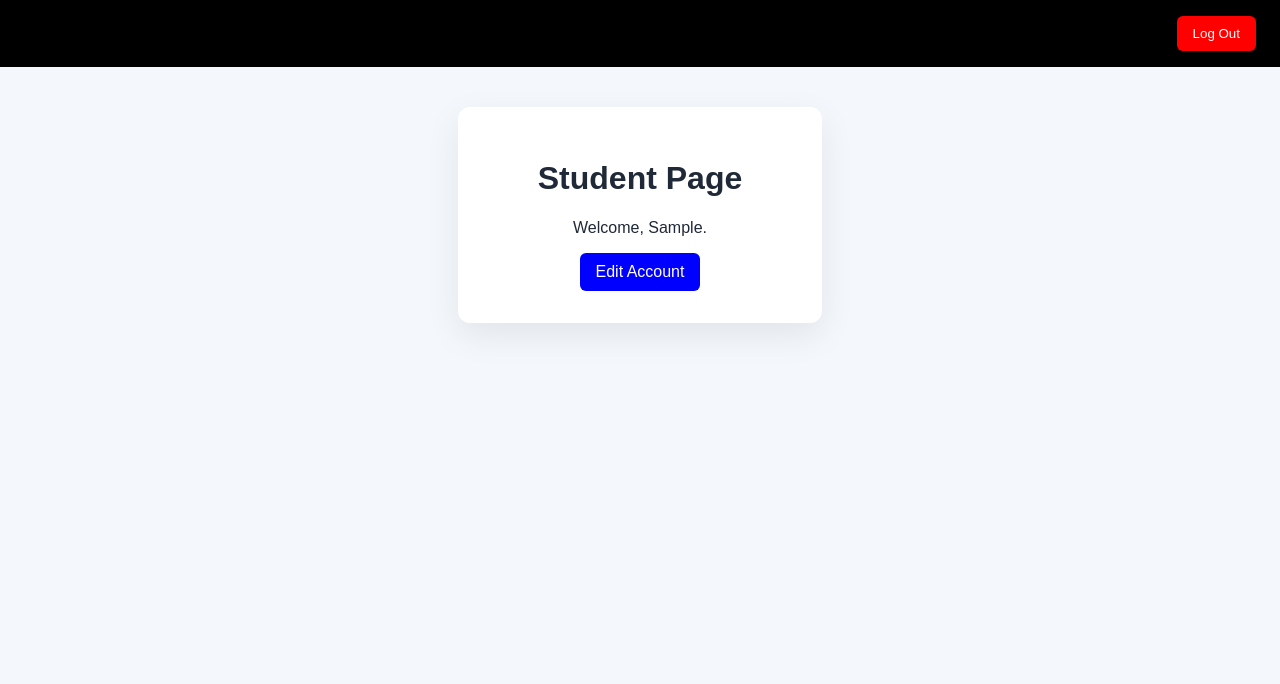
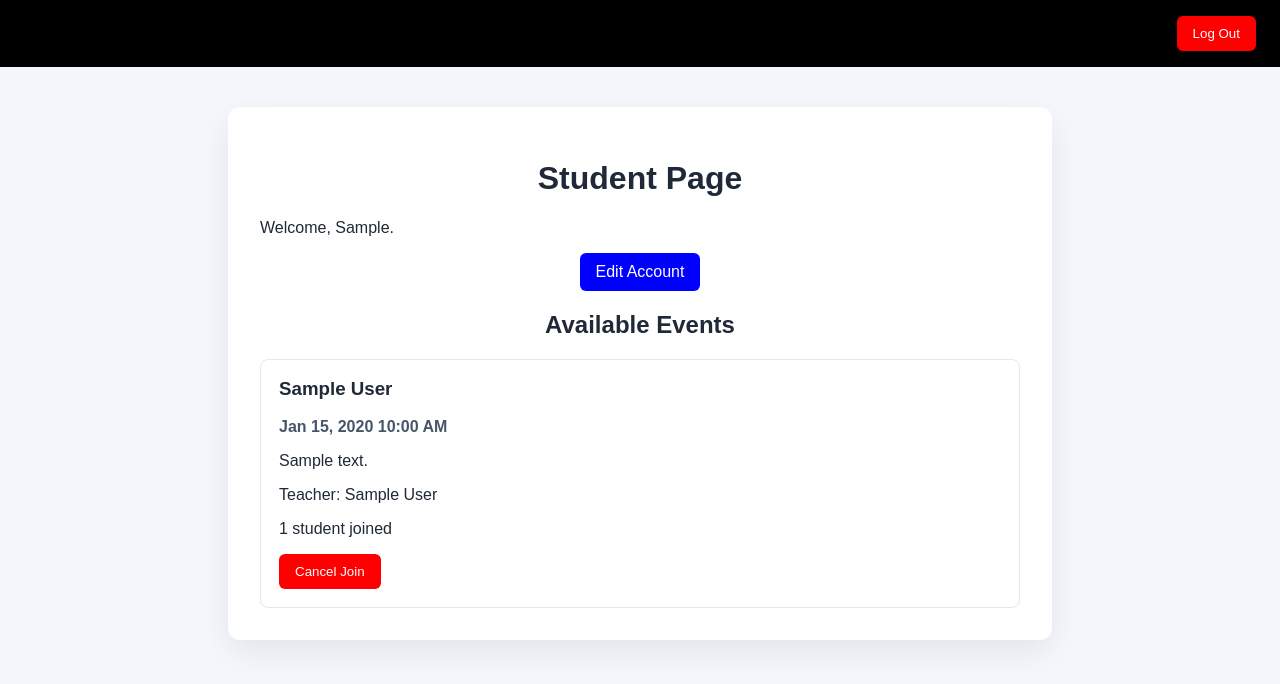
Before and after one commit to josephkim-orillosa/DC122Q, a Django app: page /student/ in a window 1280 px wide. Shown: the top 684 px of the page. Run offline with Django 5.2, Linux system fonts and the light colour scheme; a user stored in the database is signed in; tables that the repository leaves empty hold one stand-in row (values such as "Sample post").

Commit message:
Updated project files

```diff
--- a/studentapp/admin.py
+++ b/studentapp/admin.py
@@ -1,7 +1,8 @@
 from django.contrib import admin
 
-from .models import AccountProfile, Student
+from .models import AccountProfile, Event, Student
 
 
 admin.site.register(AccountProfile)
 admin.site.register(Student)
+admin.site.register(Event)
--- a/studentapp/models.py
+++ b/studentapp/models.py
@@ -24,3 +24,26 @@ class Student(models.Model):
 
     def __str__(self):
         return self.name
+
+
+class Event(models.Model):
+    title = models.CharField(max_length=150)
+    description = models.TextField(blank=True)
+    scheduled_at = models.DateTimeField()
+    created_at = models.DateTimeField(auto_now_add=True)
+    teacher = models.ForeignKey(
+        settings.AUTH_USER_MODEL,
+        on_delete=models.CASCADE,
+        related_name="managed_events",
+    )
+    participants = models.ManyToManyField(
+        settings.AUTH_USER_MODEL,
+        blank=True,
+        related_name="joined_events",
+    )
+
+    class Meta:
+        ordering = ["scheduled_at", "title"]
+
+    def __str__(self):
+        return self.title
--- a/studentapp/templates/base.html
+++ b/studentapp/templates/base.html
@@ -100,7 +100,8 @@
         }
 
         input,
-        select {
+        select,
+        textarea {
             width: 100%;
             max-width: 420px;
             padding: 8px 10px;
@@ -108,6 +109,7 @@
             border-radius: 6px;
             box-sizing: border-box;
             font-size: 14px;
+            font-family: inherit;
         }
 
         .narrow-form {
@@ -129,6 +131,37 @@
 
         .field-row {
             margin-bottom: 16px;
+        }
+
+        .wide-page {
+            max-width: 760px;
+            text-align: left;
+        }
+
+        .wide-page h1,
+        .wide-page h2 {
+            text-align: center;
+        }
+
+        .event-card {
+            border: 1px solid #e2e8f0;
+            border-radius: 8px;
+            padding: 18px;
+            margin-top: 16px;
+            background: #ffffff;
+        }
+
+        .event-card h3 {
+            margin-top: 0;
+        }
+
+        .event-time {
+            color: #475569;
+            font-weight: 600;
+        }
+
+        .participants ul {
+            margin-bottom: 0;
         }
     </style>
 </head>
--- a/studentapp/templates/student_dashboard.html
+++ b/studentapp/templates/student_dashboard.html
@@ -1,6 +1,7 @@
 {% extends "base.html" %}
 
 {% block title %}Student Page{% endblock %}
+{% block page_class %}wide-page{% endblock %}
 
 {% block content %}
     <h1>Student Page</h1>
@@ -8,4 +9,31 @@
     <div class="actions">
         <a href="{% url 'edit_account' %}" class="button-link">Edit Account</a>
     </div>
+
+    <h2>Available Events</h2>
+    {% for event in events %}
+        <div class="event-card">
+            <h3>{{ event.title }}</h3>
+            <p class="event-time">{{ event.scheduled_at|date:"M d, Y g:i A" }}</p>
+            {% if event.description %}
+                <p>{{ event.description }}</p>
+            {% endif %}
+            <p>Teacher: {{ event.teacher.get_full_name|default:event.teacher.username }}</p>
+            <p>{{ event.participants.count }} student{{ event.participants.count|pluralize }} joined</p>
+
+            {% if event.id in joined_event_ids %}
+                <form method="post" action="{% url 'leave_event' event.id %}">
+                    {% csrf_token %}
+                    <button type="submit" class="secondary">Cancel Join</button>
+                </form>
+            {% else %}
+                <form method="post" action="{% url 'join_event' event.id %}">
+                    {% csrf_token %}
+                    <button type="submit">Join Event</button>
+                </form>
+            {% endif %}
+        </div>
+    {% empty %}
+        <p>No events are available yet.</p>
+    {% endfor %}
 {% endblock %}
--- a/studentapp/templates/teacher_dashboard.html
+++ b/studentapp/templates/teacher_dashboard.html
@@ -6,7 +6,7 @@
     <h1>Teacher Page</h1>
     <p>Welcome, {{ request.user.first_name|default:request.user.username }}.</p>
     <div class="actions">
-        <a href="{% url 'addNewStudent' %}" class="button-link">Add Student</a>
+        <a href="{% url 'event_planner' %}" class="button-link">Event Management</a>
         <a href="{% url 'edit_account' %}" class="button-link secondary">Edit Account</a>
     </div>
 {% endblock %}
--- a/studentapp/urls.py
+++ b/studentapp/urls.py
@@ -11,4 +11,8 @@ urlpatterns = [
     path('account/edit/', views.edit_account, name='edit_account'),
     path('logout/', views.logout_view, name='logout'),
     path('addNewStudent/', views.addNewStudent, name='addNewStudent'),
+    path('events/', views.event_planner, name='event_planner'),
+    path('events/<int:event_id>/delete/', views.delete_event, name='delete_event'),
+    path('events/<int:event_id>/join/', views.join_event, name='join_event'),
+    path('events/<int:event_id>/leave/', views.leave_event, name='leave_event'),
 ]
--- a/studentapp/views.py
+++ b/studentapp/views.py
@@ -3,10 +3,11 @@ from functools import wraps
 from django.contrib import messages
 from django.contrib.auth import login, logout
 from django.contrib.auth.decorators import login_required
-from django.shortcuts import redirect, render
+from django.shortcuts import get_object_or_404, redirect, render
+from django.views.decorators.http import require_POST
 
-from .forms import AccountEditForm, LoginForm, RegisterForm, StudentForm
-from .models import AccountProfile
+from .forms import AccountEditForm, EventForm, LoginForm, RegisterForm, StudentForm
+from .models import AccountProfile, Event
 
 
 def get_account_profile(user):
@@ -73,13 +74,67 @@ def dashboard_redirect(request):
 @login_required
 @role_required(AccountProfile.STUDENT)
 def student_dashboard(request):
-    return render(request, 'student_dashboard.html')
+    events = Event.objects.select_related('teacher').prefetch_related('participants')
+    joined_event_ids = list(request.user.joined_events.values_list('id', flat=True))
+    return render(
+        request,
+        'student_dashboard.html',
+        {'events': events, 'joined_event_ids': joined_event_ids},
+    )
 
 
 @login_required
 @role_required(AccountProfile.TEACHER)
 def teacher_dashboard(request):
     return render(request, 'teacher_dashboard.html')
+
+
+@login_required
+@role_required(AccountProfile.TEACHER)
+def event_planner(request):
+    if request.method == 'POST':
+        form = EventForm(request.POST)
+        if form.is_valid():
+            event = form.save(commit=False)
+            event.teacher = request.user
+            event.save()
+            messages.success(request, 'Event created successfully.')
+            return redirect('event_planner')
+    else:
+        form = EventForm()
+
+    events = request.user.managed_events.prefetch_related('participants')
+    return render(request, 'event_planner.html', {'form': form, 'events': events})
+
+
+@login_required
+@role_required(AccountProfile.TEACHER)
+@require_POST
+def delete_event(request, event_id):
+    event = get_object_or_404(Event, id=event_id, teacher=request.user)
+    event.delete()
+    messages.success(request, 'Event deleted successfully.')
+    return redirect('event_planner')
+
+
+@login_required
+@role_required(AccountProfile.STUDENT)
+@require_POST
+def join_event(request, event_id):
+    event = get_object_or_404(Event, id=event_id)
+    event.participants.add(request.user)
+    messages.success(request, 'You joined the event.')
+    return redirect('student_dashboard')
+
+
+@login_required
+@role_required(AccountProfile.STUDENT)
+@require_POST
+def leave_event(request, event_id):
+    event = get_object_or_404(Event, id=event_id)
+    event.participants.remove(request.user)
+    messages.success(request, 'You left the event.')
+    return redirect('student_dashboard')
 
 
 @login_required
```
Also changed, not shown: studentapp/forms.py (+66 -2 lines), studentapp/templates/event_planner.html (added, +48 -0 lines), studentapp/migrations/0003_event.py (added).
